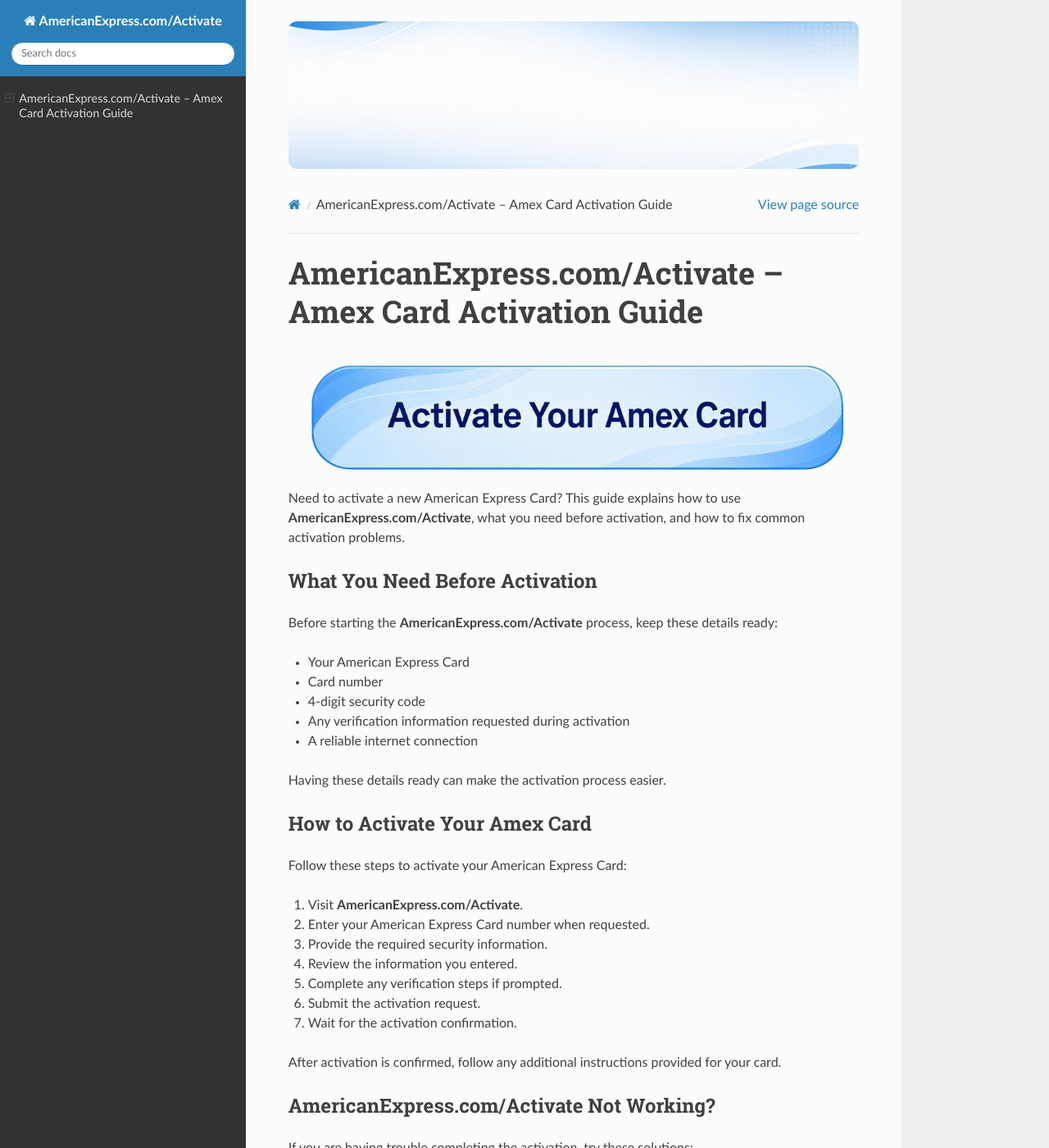
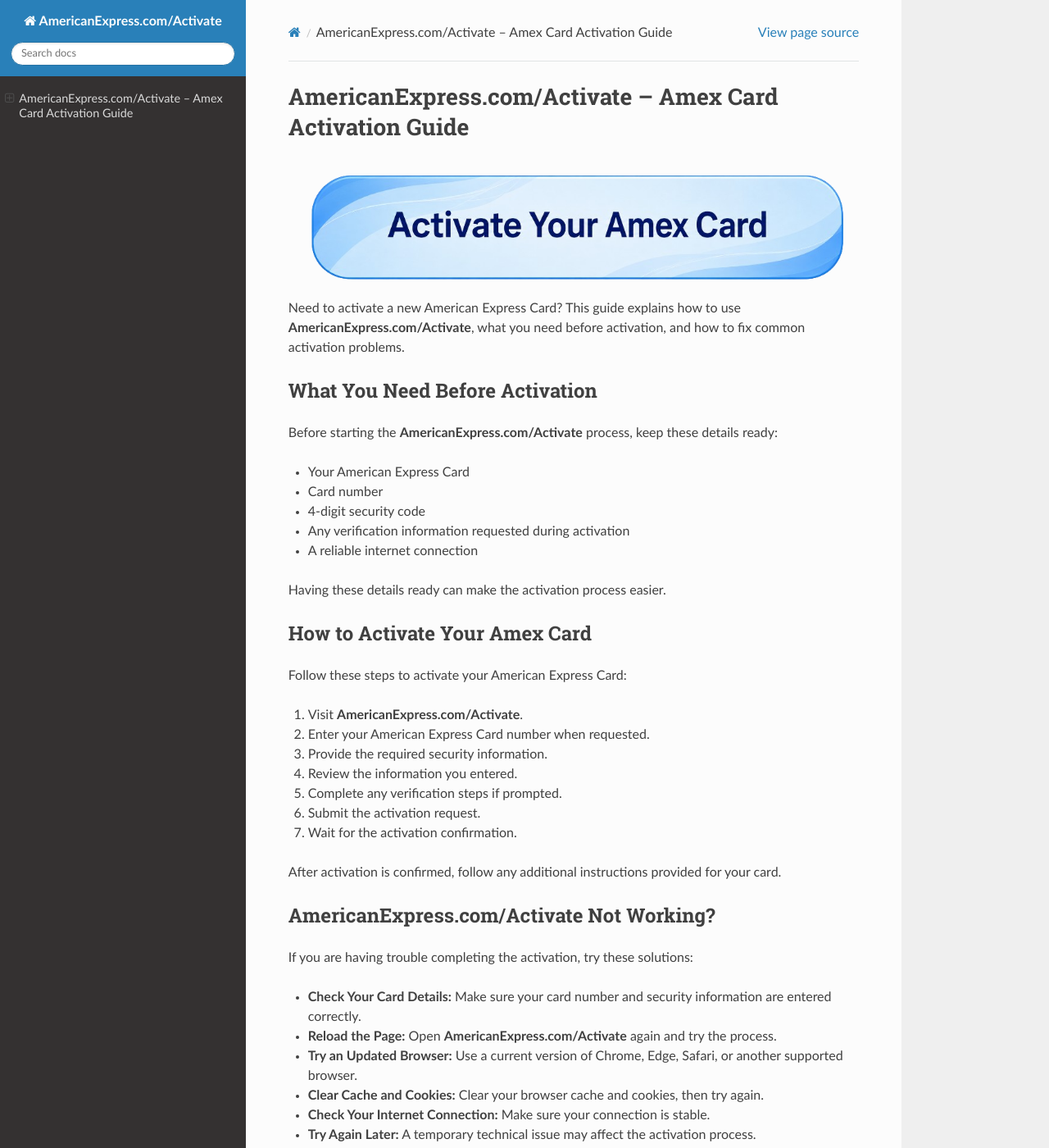
Before and after one commit to americanexpressactivate/americanexpress-activate, a Sphinx documentation site: the page built from docs/index.rst, in a window 1280 px wide and 1400 px high. Shown: the whole window at 82% size. Built offline with Sphinx 7.4.7 and the Read the Docs theme 3.1.0, drawn with Linux system fonts in a browser that asks for light colours.

Commit message:
Update custom.css

```diff
--- a/docs/_static/custom.css
+++ b/docs/_static/custom.css
@@ -1,42 +1,3 @@
-/* Header Banner */
-.wy-nav-content {
-    position: relative;
-}
-
-.wy-nav-content::before {
-    content: "";
-    display: block;
-    width: 100%;
-    height: 180px;
-    margin-bottom: 30px;
-    background-image: url("americanexpress-banner.jpg");
-    background-size: cover;
-    background-position: center;
-    background-repeat: no-repeat;
-    border-radius: 10px;
-}
-
-/* Main Title */
-.wy-nav-content h1 {
-    font-size: 38px;
-    line-height: 1.25;
-    font-weight: 700;
-    margin-bottom: 25px;
-}
-
-/* Mobile */
-@media screen and (max-width: 768px) {
-    .wy-nav-content::before {
-        height: 120px;
-        margin-bottom: 22px;
-        border-radius: 6px;
-    }
-
-    .wy-nav-content h1 {
-        font-size: 30px;
-    }
-
-}
 
 .activate-button {
     width: 220px;
```
